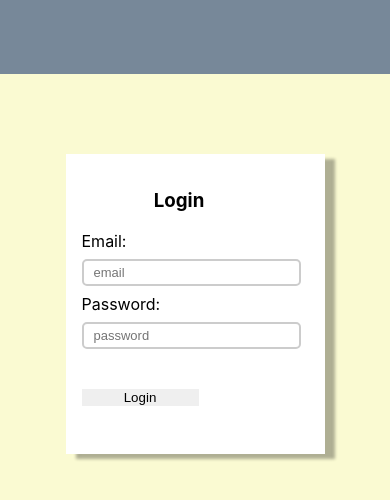
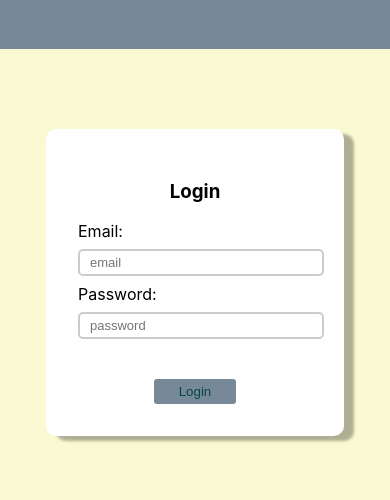
Before and after one commit to HitomiWin/Login, a React (Create React App) app: page / in a window 390 px wide. Shown: the top 500 px of the page. Built offline with nearby package versions, Linux system fonts and the light colour scheme; no server answers.

Commit message:
Added css

```diff
--- a/src/components/Login.jsx
+++ b/src/components/Login.jsx
@@ -46,7 +46,7 @@ export default function Login() {
         >
           {error}
         </p>
-        <div>
+        <div className={styles.inputContainer}>
           <label htmlFor="email">Email:</label>
           <input
             className={styles.loginInput}
@@ -56,7 +56,7 @@ export default function Login() {
             required
           />
         </div>
-        <div>
+        <div className={styles.inputContainer}>
           <label htmlFor="password">Password:</label>
           <input
             className={styles.loginInput}
@@ -66,8 +66,8 @@ export default function Login() {
             required
           />
         </div>
-        <div>
-          <button className={styles.logInButton}>Login</button>
+        <div className={styles.logInButtonContainer}>
+          <button className={styles.logInButton} >Login</button>
         </div>
       </form>
     </div>
--- a/src/components/Navbar.jsx
+++ b/src/components/Navbar.jsx
@@ -11,7 +11,7 @@ export default function Navbar() {
 
   return (
     <nav className={styles.navbar}>
-      {user ? <p onClick={()=>handleOnclickLogout()}>Logout</p> : ""}
+      {user ? <p className={styles.logout} onClick={()=>handleOnclickLogout()}>Logout</p> : ""}
     </nav>
   );
 }
--- a/src/components/PersonsList.jsx
+++ b/src/components/PersonsList.jsx
@@ -16,6 +16,8 @@ export default function PersonsList() {
       </tr>
     ));
     return (
+      <div className={styles.info}>
+      <h3>Personal Information</h3>
       <table>
         <thead>
           <tr>
@@ -28,6 +30,7 @@ export default function PersonsList() {
         </thead>
         <tbody>{rows}</tbody>
       </table>
+      </div>
     );
   };
 
--- a/src/css/Form.module.css
+++ b/src/css/Form.module.css
@@ -1,16 +1,17 @@
 .loginForm{
   background-color: white;
+  border-radius:10px;
   box-shadow: 10px 5px 3px rgba(0, 0, 0, 0.3);
   display:flex;
   flex-direction: column;
   justify-content: center;
   margin:5rem auto 3rem auto ;
-  padding:1rem 3rem 3rem 1rem;
-  width:50vw;
+  padding:2rem;
+  width:60vw;
 }
 
 .loginInput{
-  width: 100%;
+  width: 95%;
   text-align: left;
 	border: 2px solid #ccc;
 	border-radius: 5px;
@@ -23,21 +24,38 @@ h3, p{
   text-align: center;
 }
 
-.text {
-  color:rgb(46, 46, 168);
-  text-decoration: underline;
-}
-
 .errorBox.active {
   display: block;
   color: red;
 }
 
+.inputContainer{
+  display: flex;
+  flex-direction: column;
+}
+
 .errorBox.inactive {
   display: none;
 }
+
+.logInButtonContainer {
+  width: 100%;
+  display: flex;
+  justify-content: center;
+}
+
 .logInButton {
-  margin-top: 2rem;
-  width: 60%;
+  background-color:lightslategray ;
+  color:rgb(6, 71, 71);
+  border-radius:3px;
+  margin-top:2rem;
+  padding:5px;
+  width:35%;
   border: none;
 }
+
+.logInButton:hover {
+  background-color:rgb(6, 71, 71) ;
+  color:white;
+  cursor: pointer;
+}
--- a/src/css/Navbar.module.css
+++ b/src/css/Navbar.module.css
@@ -1,7 +1,24 @@
-.navbar{
-  background:lightslategray;
-  display:flex;
+.navbar {
+  background: lightslategray;
+  display: flex;
   justify-content: end;
-  padding:1rem 5rem;
-  height:5vh
+  align-items: center;
+  padding: 1rem 5rem;
+  height: 4vh;
 }
+.logout {
+  color: rgb(6, 71, 71);
+  font-weight: 700;
+}
+
+.logout:hover {
+  color: white;
+  cursor: pointer;
+}
+
+@media only screen and (max-width: 600px) {
+  .navbar {
+    padding-right: 2rem;
+    height: 2vh;
+  }
+}
--- a/src/css/Table.module.css
+++ b/src/css/Table.module.css
@@ -3,8 +3,9 @@
   box-shadow: 10px 5px 3px rgba(0, 0, 0, 0.3);
   display: flex;
   justify-content: center;
-  width:80vw;
+  width:70vw;
   margin:3rem auto;
+  padding-bottom:3rem;
 }
 
 table {
@@ -15,9 +16,24 @@ table {
 td, th {
   border: 1px solid #dddddd;
   text-align: left;
-  padding: 8px;
+  padding: 10px;
 }
 
 tr:nth-child(even) {
   background-color: #dddddd;
 }
+
+@media only screen and (max-width: 600px) {
+  .listContainer{
+    margin:2rem auto;
+    box-shadow:none;
+    width:92vw;
+    padding:0px;
+    padding-bottom: 20px;
+  }
+
+  td, th {
+    font-size:3vw;
+    padding: 2px;
+  }
+}
```
